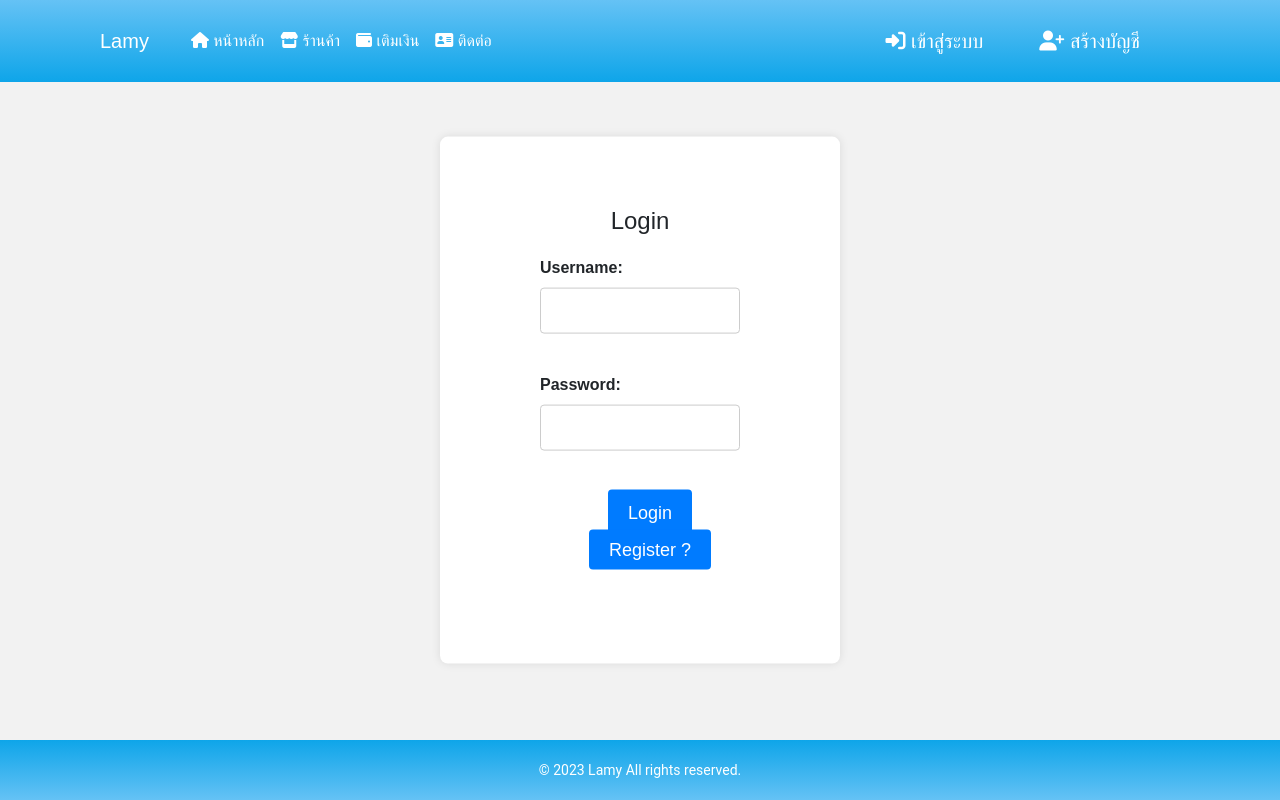
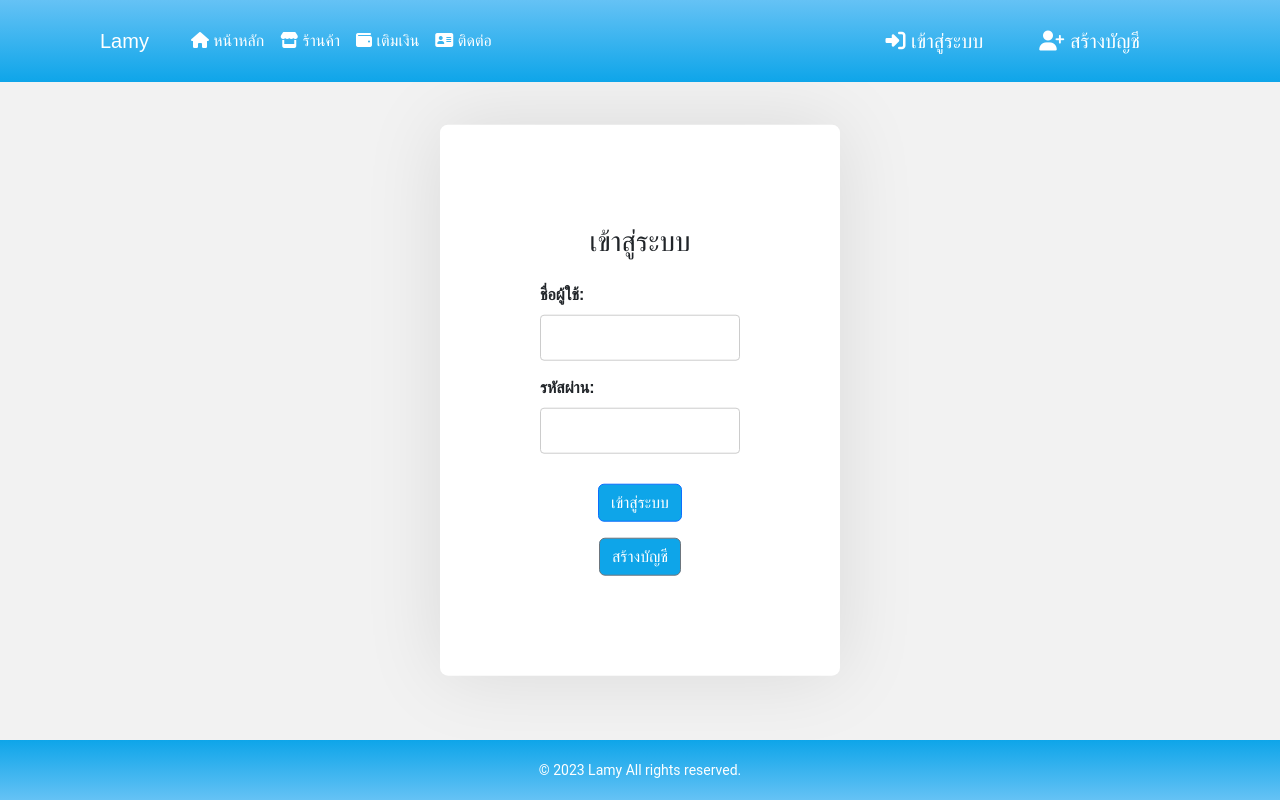
Before and after one commit to devjinx/lamy, a Vue app: page /login in a window 1280 px wide. Built offline with nearby package versions, Linux system fonts and the light colour scheme.

Commit message:
update login

```diff
--- a/src/views/Login.vue
+++ b/src/views/Login.vue
@@ -1,22 +1,28 @@
 <template>
-  <form class="login-form" @submit.prevent="login">
-    <div class="centered">
-      <h1>Login</h1>
+  <form class="login-form needs-validation" @submit.prevent="login" novalidate>
+    <div class="text-center mb-4">
+      <h1 class="h3 mb-3 font-weight-normal">เข้าสู่ระบบ</h1>
     </div>
-    <label for="username">Username:</label>
-    <input type="text" id="username" v-model="username" name="username" required /><br /><br />
-    <label for="password">Password:</label>
-    <input type="password" id="password" v-model="password" name="password" required /><br /><br />
-    <div v-if="errorMessages.length" class="error-messages">
+    <div class="form-group">
+      <label for="username">ชื่อผู้ใช้:</label>
+      <input type="text" id="username" v-model="username" name="username" class="form-control" required />
+      <div class="invalid-feedback">โปรดใส่ชื่อผู้ใช้</div>
+    </div>
+    <div class="form-group">
+      <label for="password">รหัสผ่าน:</label>
+      <input type="password" id="password" v-model="password" name="password" class="form-control" required />
+      <div class="invalid-feedback">โปรดใส่รหัสผ่าน</div>
+    </div>
+    <div v-if="errorMessages.length" class="alert alert-danger">
       <ul>
         <li v-for="message in errorMessages" :key="message">{{ message }}</li>
       </ul>
     </div>
-    <div class="centered">
-      <div class="form-buttons">
-        <input type="submit" value="Login" class="login-button" />
-        <router-link to="/register" class="back-to-register-button">Register ?</router-link>
-      </div>
+    <div class="form-group">
+      <button type="submit" class="btn btn-primary btn-block" style="background-color: #0ea5e9;">เข้าสู่ระบบ</button>
+    </div>
+    <div class="form-group">
+      <router-link to="/register" class="btn btn-secondary btn-block mt-3" style="background-color: #0ea5e9;">สร้างบัญชี</router-link>
     </div>
   </form>
 </template>
@@ -50,7 +56,7 @@ export default {
       // Store the token, e.g., in local storage or Vuex state
       localStorage.setItem('authToken', response.data.token);
 
-      alert('Login successful');
+      alert('เข้าสู่ระบบสำเร็จ');
       this.$router.push('/');
       // Redirect to the home page when login is successful
     } else {
@@ -74,82 +80,63 @@ export default {
 <style>
 body {
   font-family: 'Kanit', sans-serif;
-  text-align: center;
-  margin: 0;
-  padding: 0;
   background-color: #f2f2f2;
 }
 
 .login-form {
-  font-family: 'Kanit', sans-serif;
-  background-color: #ffffff;
+  background-color: white;
   max-width: 400px;
   margin: 0 auto;
   padding: 100px;
   border-radius: 8px;
-  box-shadow: 0 0 10px rgba(0, 0, 0, 0.1);
-  text-align: left;
+  box-shadow: 0 0 80px rgba(0, 0, 0, 0.1);
   position: absolute;
   top: 50%;
   left: 50%;
   transform: translate(-50%, -50%);
 }
 
-label {
-  font-family: 'Kanit', sans-serif;
-  display: block;
-  font-weight: bold;
-  margin-bottom: 8px;
+.login-form h1 {
+  margin-bottom: 20px;
 }
 
-input[type="text"],
-input[type="password"] {
-  width: 100%;
-  padding: 10px;
+.login-form input {
   margin-bottom: 15px;
-  border: 1px solid #ccc;
-  border-radius: 4px;
-  font-size: 16px;
+  text-align: left;
 }
 
-input[type="submit"] {
-  font-family: 'Kanit', sans-serif;
-  margin-left: 20px;
-  background-color: #007bff;
-  color: #fff;
-  padding: 10px 20px;
-  border: none;
-  border-radius: 4px;
-  cursor: pointer;
-  font-size: 18px;
+.login-form label {
+  display: block;
+  text-align: left;
 }
 
-input[type="submit"]:hover {
-  background-color: #0056b3;
-}
-
-.back-to-register-button {
-  font-family: 'Kanit', sans-serif;
-  margin-left: 20px;
-  padding: 10px 20px;
-  border: none;
-  border-radius: 4px;
-  cursor: pointer;
-  font-size: 18px;
-  background-color: #007bff;
-  color: #fff;
-  text-decoration: none;
-}
-
-.centered {
-  text-align: center;
+.login-form button, .login-form .btn-secondary {
+  margin-top: 15px;
+  text-align: left;
 }
 
 .error-messages {
   color: #ff0000;
 }
+@media only screen and (max-width: 600px) {
+  .login-form h1 {
+    font-size: 20px;
+  }
+  .login-form input {
+    font-size: 15px;
+    margin-bottom: 10px;
+    padding: 10px;
+  }
+  .login-form {
+    max-width: 90%;
+    padding: 60px;
+  }
+  .login-form label {
+    font-size: 15px;
+}
 
-.login-form {
-  padding-top: 50px;
+  .login-form button, .login-form .btn-secondary {
+    font-size: 15px;
+  }
 }
 </style>
```
